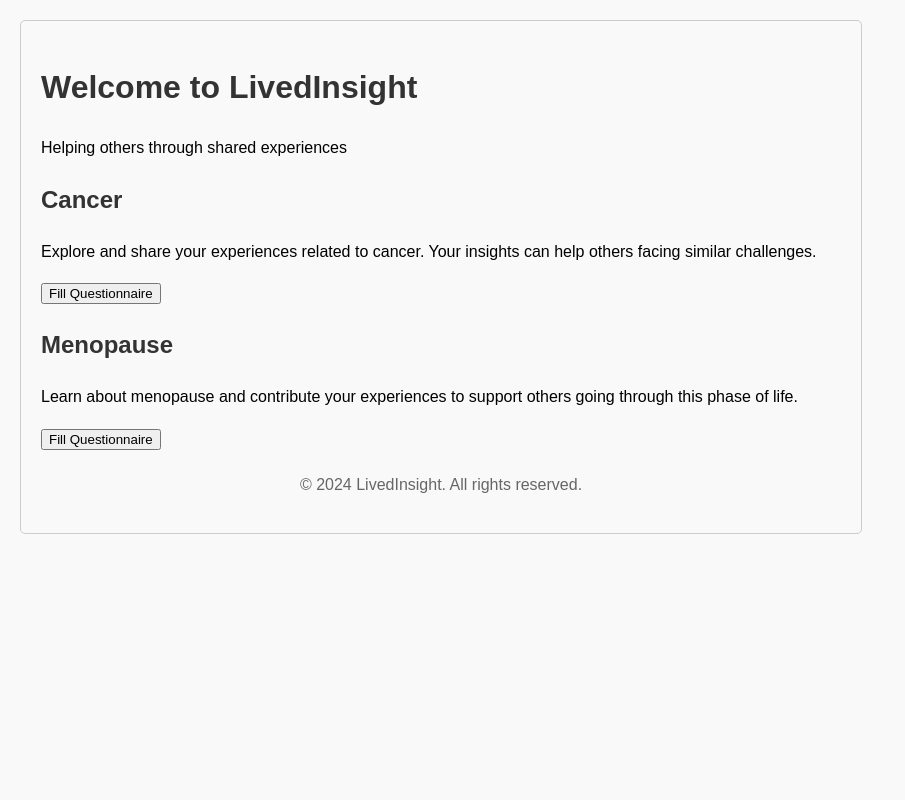
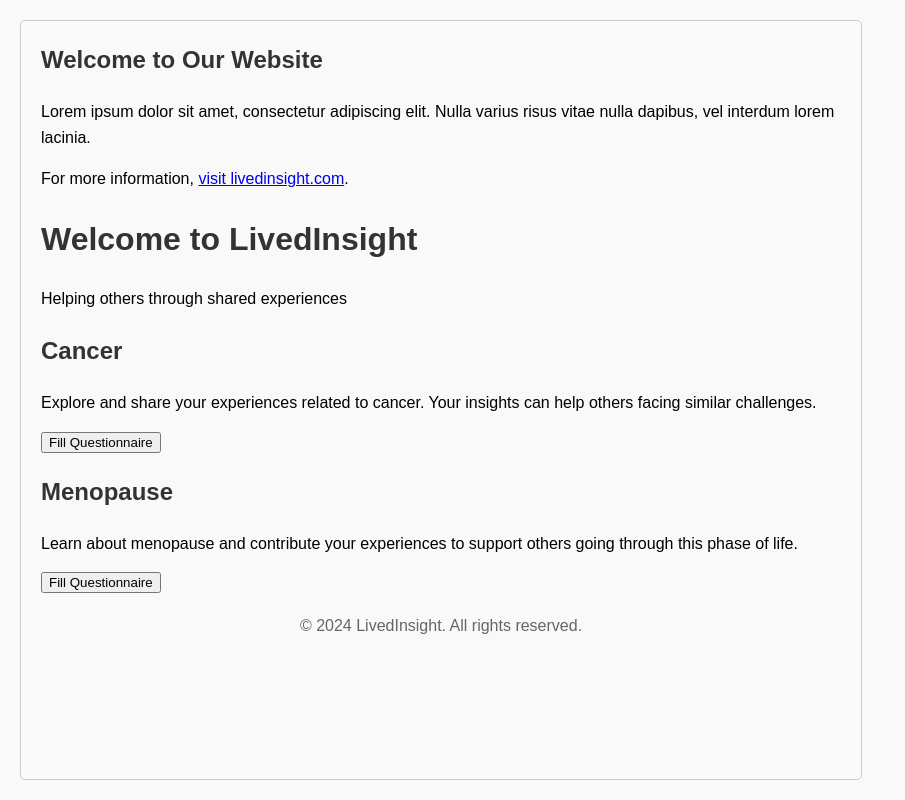
Before and after one commit to Livedinsight/livedinsight, a plain HTML site: page index.html in a window 1280 px wide. Shown: the whole page, without its empty margins (0-905 px from the left). Drawn offline with Linux system fonts and the light colour scheme.

Commit message:
Update index.html

```diff
--- a/index.html
+++ b/index.html
@@ -1,3 +1,8 @@
+<section>
+    <h2>Welcome to Our Website</h2>
+    <p>Lorem ipsum dolor sit amet, consectetur adipiscing elit. Nulla varius risus vitae nulla dapibus, vel interdum lorem lacinia.</p>
+    <p>For more information, <a href="https://livedinsight.com" target="_blank">visit livedinsight.com</a>.</p> <!-- Add your link here -->
+</section>
 <!DOCTYPE html>
 <html lang="en">
 <head>
```
